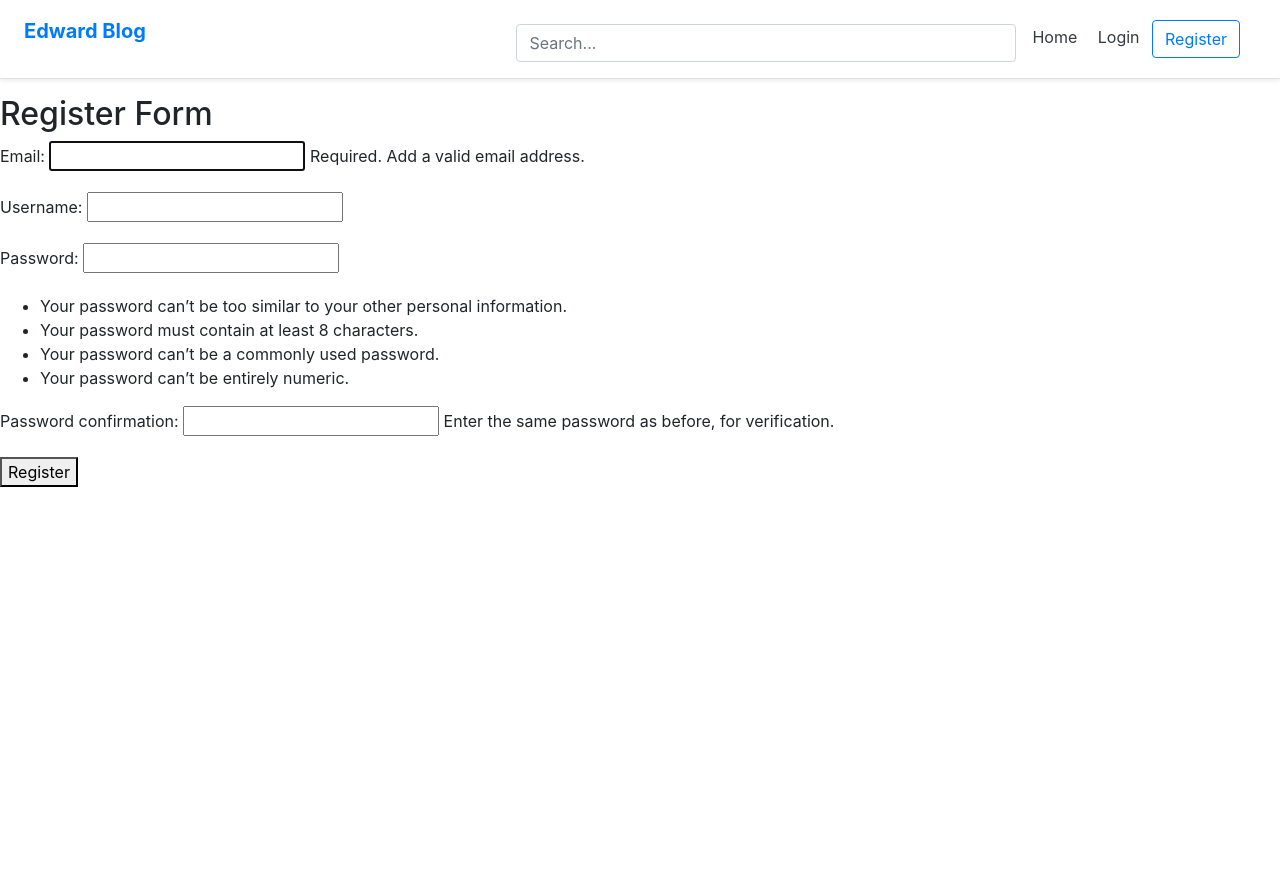
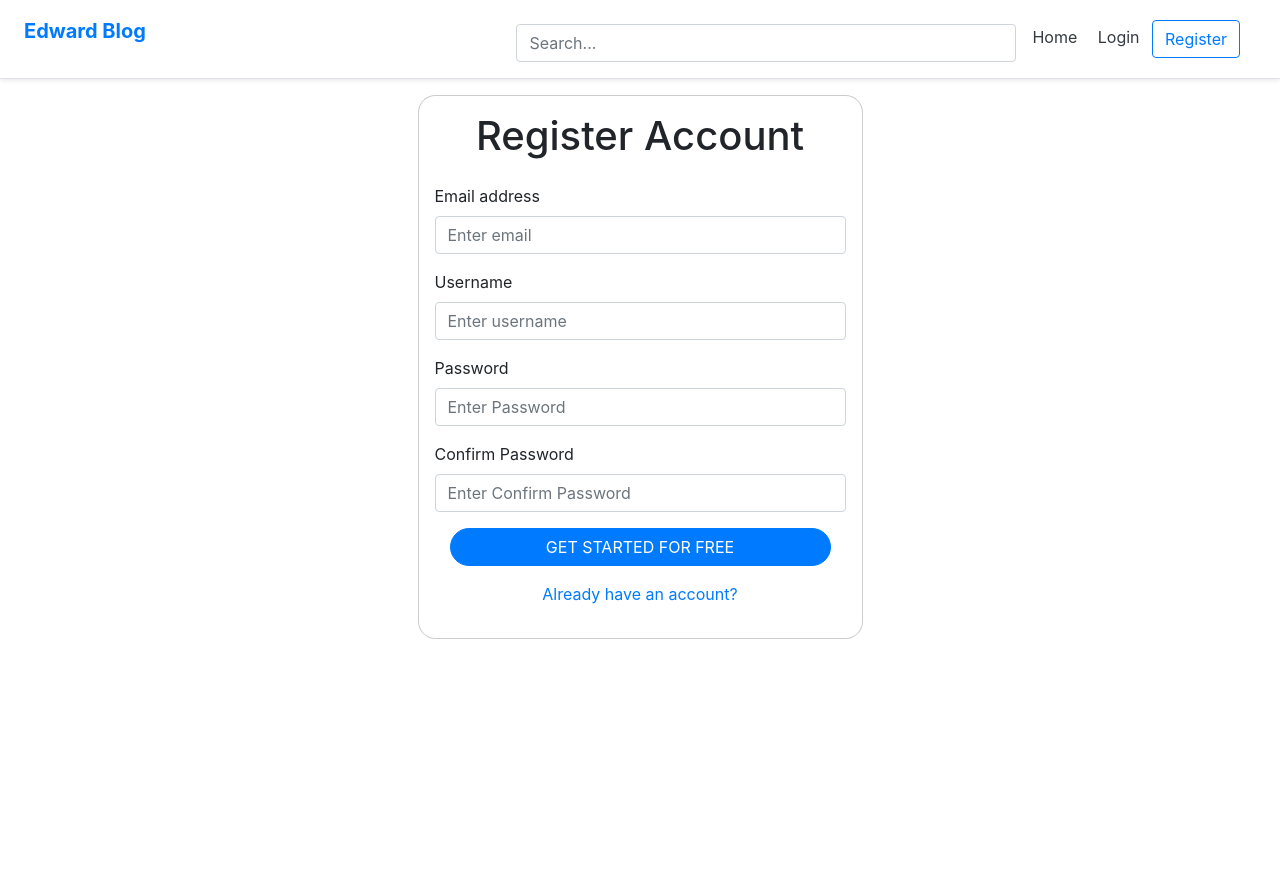
Before and after one commit to thanhlongnguyen140499/A-Blog-Longkun-2, a Django app: page /account/register/ in a window 1280 px wide. Shown: the top 879 px of the page. Run offline with Django 3.2, Linux system fonts and the light colour scheme; some libraries are stand-ins or nearby versions.

Commit message:
Register form

```diff
--- a/account/templates/account/register.html
+++ b/account/templates/account/register.html
@@ -1,12 +1,46 @@
 {% extends 'base.html' %}
+{% load static %}
+{% block content %}
+    <link rel="stylesheet" href="{% static 'blog/css/login.css' %}">
+    <div class="container">
+        <div class="row">
+            <div class="col-md-5 mx-auto">
+                <div class="myform form ">
+                    <div class="logo mb-3">
+                        <div class="col-md-12 text-center">
+                            <h1>Register Account</h1>
+                        </div>
+                    </div>
+                    <form action="" name="register" method="POST">
+                        {% csrf_token %}
+                        <div class="form-group">
+                            <label for="exampleInputEmail1">Email address</label>
+                            <input type="email" name="email"  class="form-control" id="email" aria-describedby="emailHelp" placeholder="Enter email">
+                        </div>
+                        <div class="form-group">
+                            <label for="exampleInputEmail1">Username</label>
+                            <input type="username" name="username"  class="form-control" id="username" aria-describedby="emailHelp" placeholder="Enter username">
+                        </div>
+                        <div class="form-group">
+                            <label for="exampleInputEmail1">Password</label>
+                            <input type="password" name="password1" id="password1"  class="form-control" aria-describedby="emailHelp" placeholder="Enter Password">
+                        </div>
+                        <div class="form-group">
+                            <label for="exampleInputEmail1">Confirm Password</label>
+                            <input type="password" name="password2" id="password2"  class="form-control" aria-describedby="emailHelp" placeholder="Enter Confirm Password">
+                        </div>
+                        <div class="col-md-12 text-center mb-3">
+                            <button type="submit" class=" btn btn-block mybtn btn-primary tx-tfm">Get Started For Free</button>
+                        </div>
+                        <div class="col-md-12 ">
+                            <div class="form-group">
+                                <p class="text-center"><a href="#" id="signin">Already have an account?</a></p>
+                            </div>
+                        </div>
 
-
-{% block content %}
-    <h2>Register Form</h2>
-    <form method="POST">
-        {% csrf_token %}
-        {{ registration_form.as_p}}
-
-        <button type="submit">Register</button>
-    </form>
+                    </form>
+                </div>
+            </div>
+        </div>
+    </div>
 {% endblock content %}
--- a/account/views.py
+++ b/account/views.py
@@ -73,14 +73,15 @@ def account_view(request):
                 "username": request.POST['username'],
 			}
             form.save()
-            context['success_message'] = "Updated"
+            context['success_message'] = "Updated Successfully "
     else:
         form = AccountUpdateForm(
             initial={
-					"email": request.user.email,
-					"username": request.user.username,
-				}
+                "email": request.user.email,
+                "username": request.user.username,
+			}
         )
 
     context['account_form'] = form
+    context['date_joined'] = request.user.date_joined
     return render(request, 'account/account.html', context)
--- a/templates/base.html
+++ b/templates/base.html
@@ -23,9 +23,7 @@
     <!-- script -->
 </body>
     {% include 'snippets/footer.html' %}
-
     {% block jquery %}
 
     {% endblock jquery %}
-
 </html>
```
Also changed, not shown: account/templates/account/account.html (+19 -2 lines), db.sqlite3.
